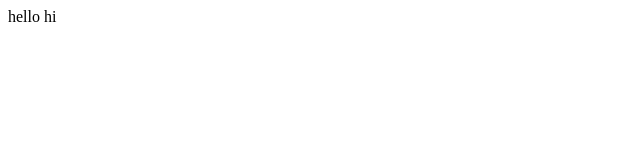
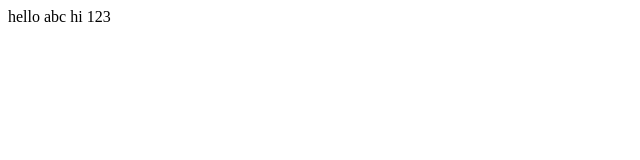
Before and after one commit to lannhi07/DEMO-1, a plain HTML site: page index.html in a window 1280 px wide. Shown: the full height of the page, 0-640 px from the left. Drawn offline with Linux system fonts and the light colour scheme.

Commit message:
Update index.html

```diff
--- a/index.html
+++ b/index.html
@@ -6,7 +6,7 @@
     <title>Document</title>
 </head>
 <body>
-    hello
-    hi
+    hello abc
+    hi 123
 </body>
 </html>
```
